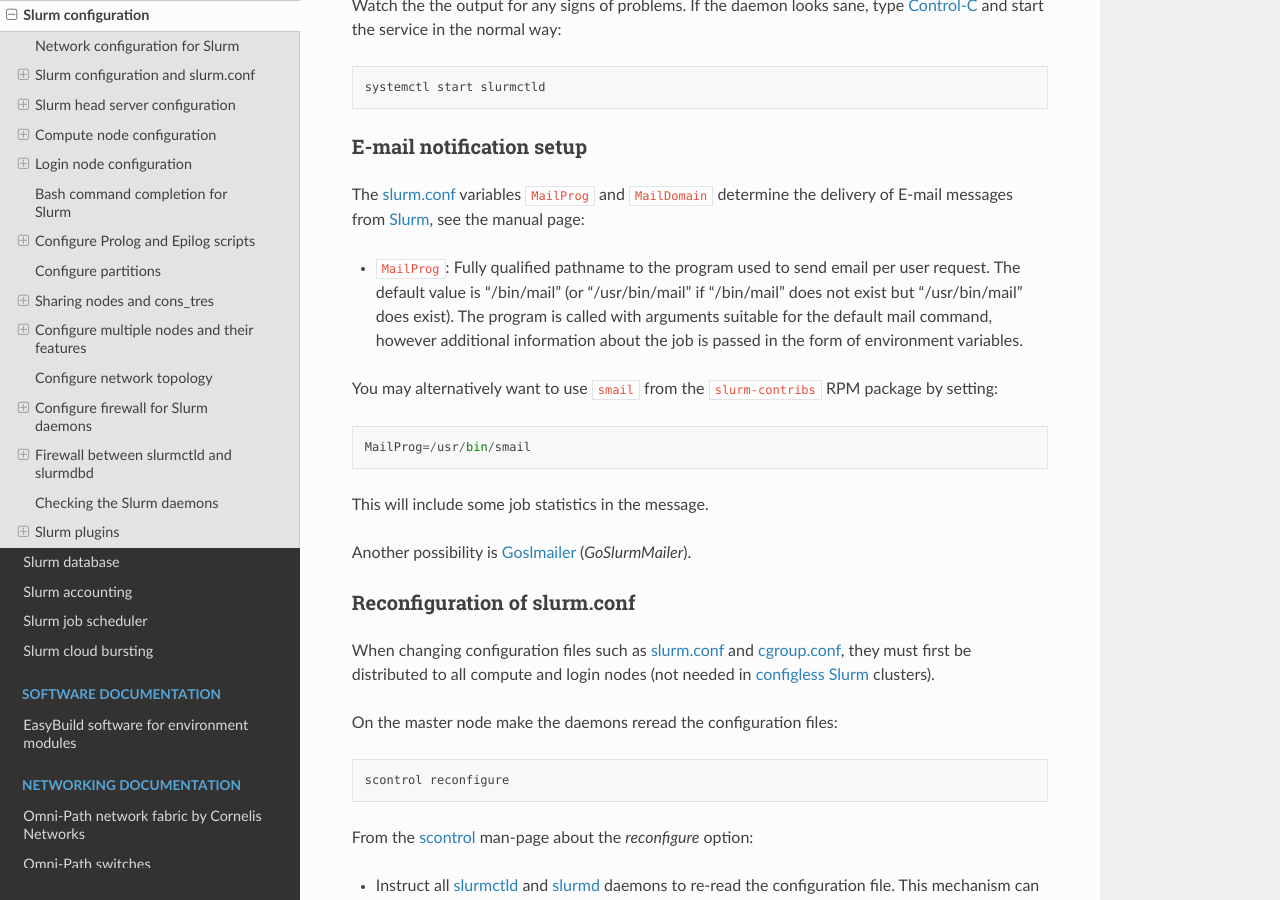
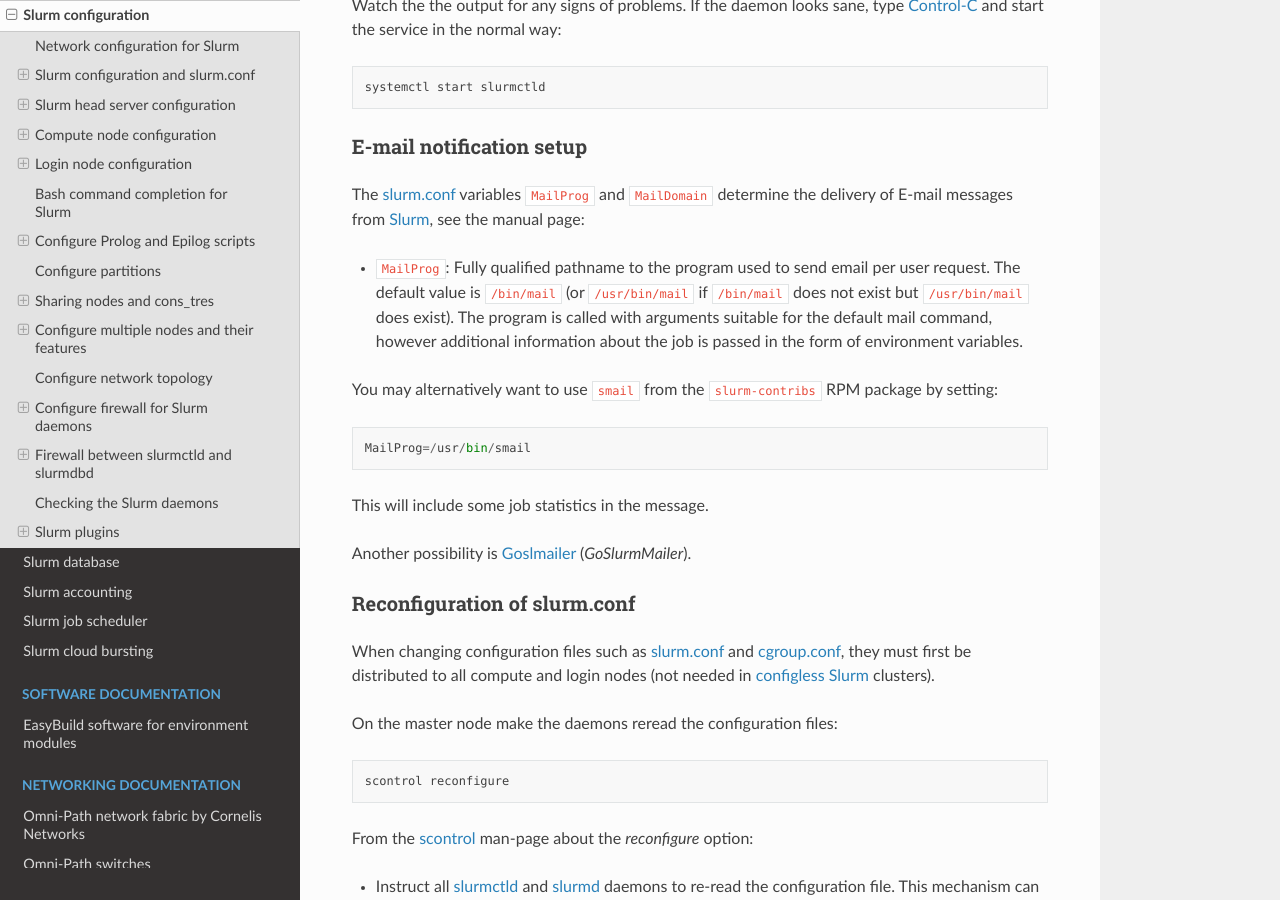
Before and after one commit to OleHolmNielsen/Niflheim_system, a Sphinx documentation site: the page built from docs/Slurm_configuration.rst, in a window 1280 px wide and 900 px high, scrolled down 6721 px. Built offline with Sphinx 7.4.7 and the Read the Docs theme 3.1.0, drawn with Linux system fonts in a browser that asks for light colours.

Commit message:
Minor edit

```diff
--- a/docs/Slurm_configuration.rst
+++ b/docs/Slurm_configuration.rst
@@ -266,7 +266,9 @@ E-mail notification setup
 
 The slurm.conf_ variables ``MailProg`` and ``MailDomain`` determine the delivery of E-mail messages from Slurm_, see the manual page:
 
-* ``MailProg``: Fully qualified pathname to the program used to send email per user request.  The default value is "/bin/mail" (or "/usr/bin/mail" if "/bin/mail" does not exist but "/usr/bin/mail" does exist).  The program is  called  with  arguments suitable for the default mail command, however additional information about the job is passed in the form of environment variables.
+* ``MailProg``: Fully qualified pathname to the program used to send email per user request.
+  The default value is ``/bin/mail`` (or ``/usr/bin/mail`` if ``/bin/mail`` does not exist but ``/usr/bin/mail`` does exist).
+  The program is  called  with  arguments suitable for the default mail command, however additional information about the job is passed in the form of environment variables.
 
 You may alternatively want to use ``smail`` from the ``slurm-contribs`` RPM package by setting::
 
```
